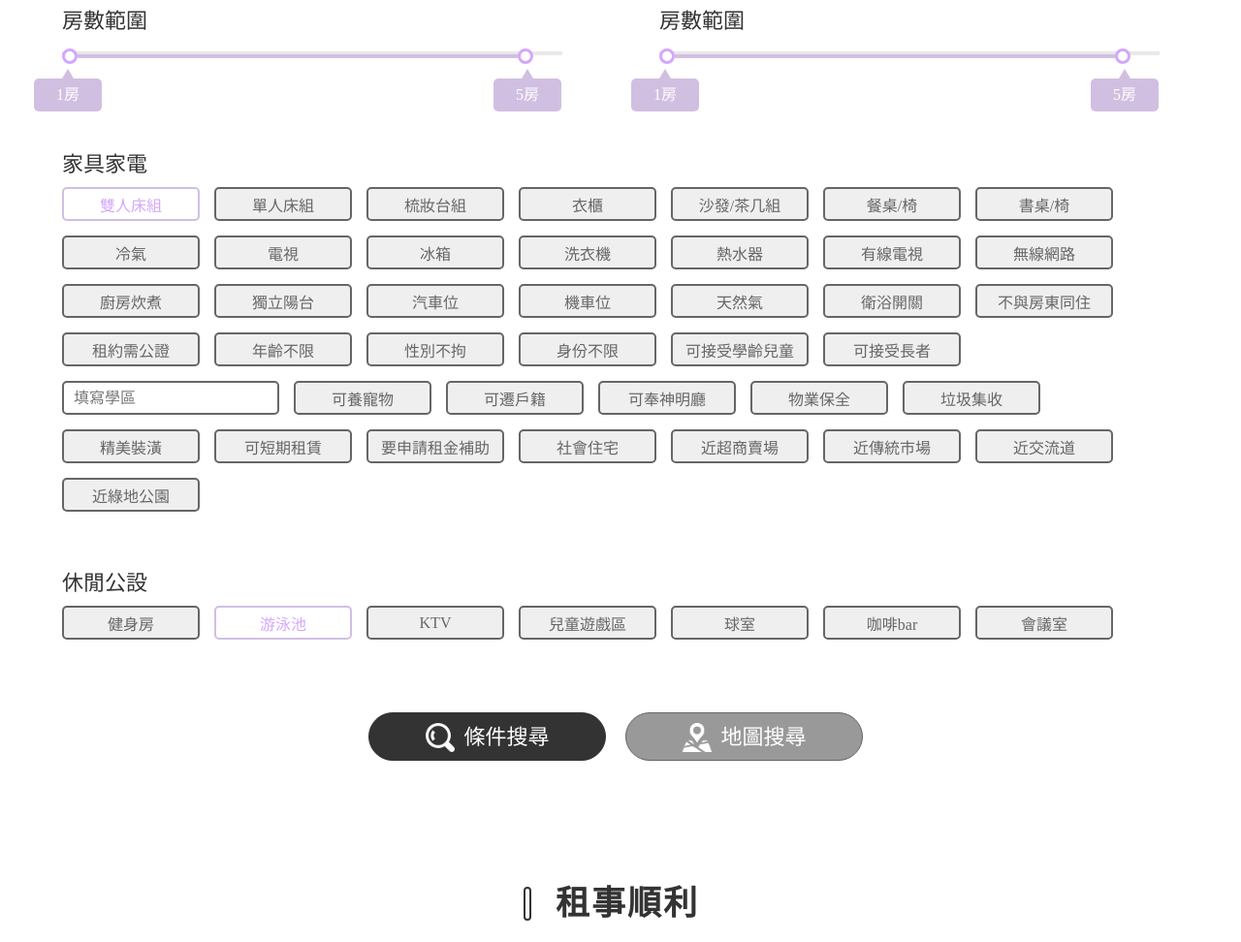
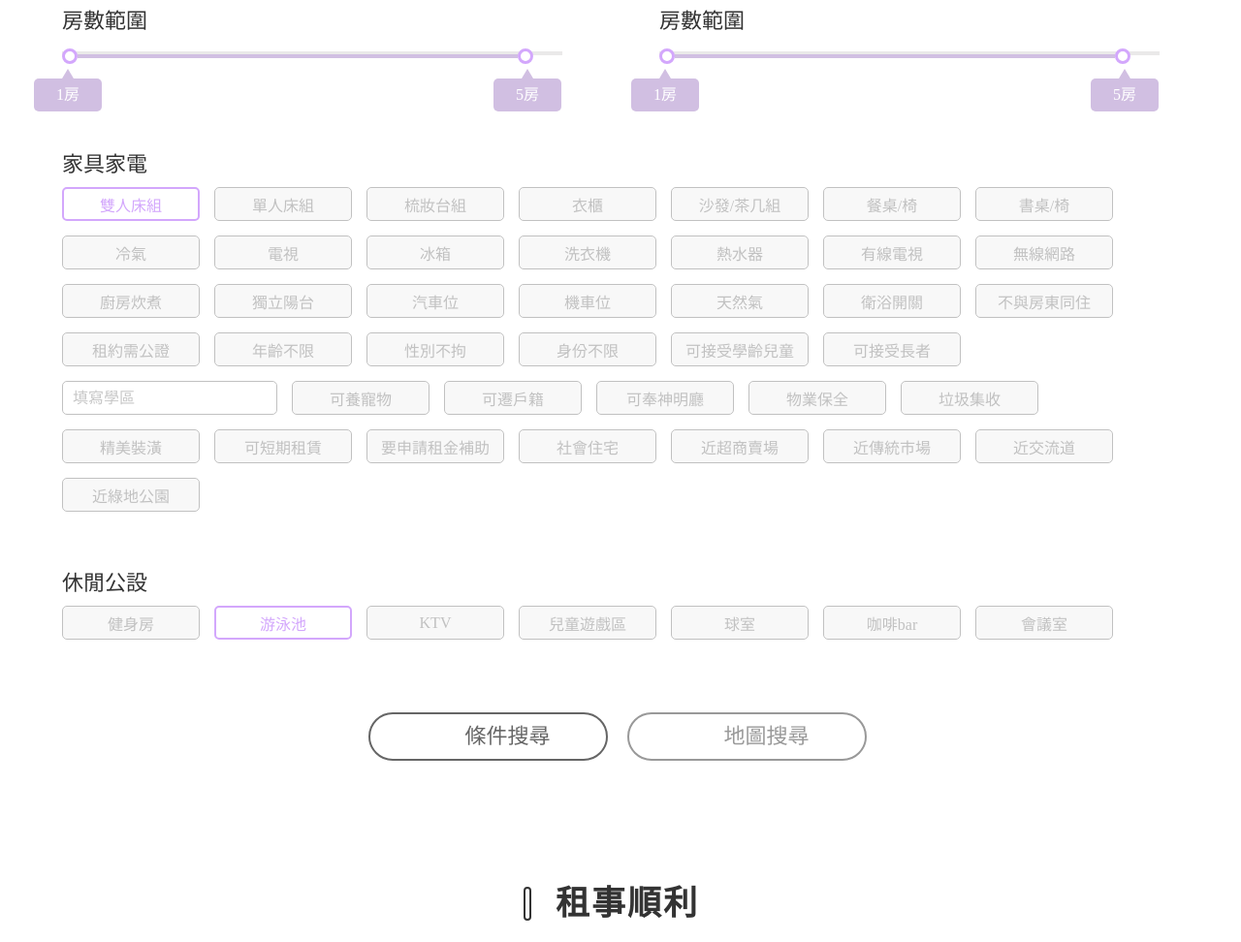
Before and after one commit to lionheartcds/Okrent, a plain HTML site: page index.html in a window 1280 px wide. Shown: the part 2023-2995 px from the top of the page at 97% size. Drawn offline with Linux system fonts and the light colour scheme; grey boxes are pictures that could not be loaded; a web font is replaced by a local one.

Commit message:
Add files via upload

```diff
--- a/css/common.css
+++ b/css/common.css
@@ -110,20 +110,20 @@ button{border:none;}
 .index-filter-condition-main-block{width:100%;height:auto;float: left;margin-bottom:40px;}
 .index-filter-condition-main-block:nth-last-child(1){margin-bottom:0px;}
 .index-filter-condition-title{width:100%;height:auto;float: left;margin-bottom:10px;}
-.index-filter-condition-btn{font-size:16px;width:auto;min-width:142px;height:35px;padding:0 10px;float: left;margin-right:15px;box-sizing:border-box;border-radius:5px;border:2px solid #666;color:#666;transition:all 0.2s;margin-bottom:15px;}
+.index-filter-condition-btn{font-size:16px;width:auto;min-width:142px;height:35px;padding:0 10px;float: left;margin-right:15px;box-sizing:border-box;border-radius:5px;border:1px solid #666;color:#666;transition:all 0.1s;margin-bottom:15px;opacity:0.4;}
 .index-filter-condition-btn:nth-last-child(1){margin-right:0px;}
-.index-filter-condition-btn:hover{border:2px solid #d1bfe2;background:white;color:#d3a7fc;text-align:center;}
-.index-filter-condition-btn.active{border:2px solid #d1bfe2;background:white;color:#d3a7fc;text-align:center;}
+.index-filter-condition-btn:hover{border:2px solid #d3a7fc;background:white;color:#d3a7fc;text-align:center;opacity:1;}
+.index-filter-condition-btn.active{border:2px solid #d3a7fc;background:white;color:#d3a7fc;text-align:center;opacity:1;}
 
 .index-filter-btn-block{width:100%;height:auto;float: left;margin-top:60px;}
 .index-filter-btn-block>div{width:520px;height:50px;display:block;margin:0 auto;}
-.index-filter-btn-block>div a{width:auto;max-width:250px;height:100%;padding:0 57.5px;float:left;background:#333;border:1px solid #333;box-sizing:border-box;color:#fff;text-align:center;border-radius:5px;margin-right:20px;line-height:50px;transition:all 0.2s;border-radius:500px;}
-.index-filter-btn-block>div a>img{width:auto;height:30px;float: left;margin:10px 10px 10px 0;}
-.index-filter-btn-block>div a>span{width:auto;height:auto;float: left;line-height:50px;text-align:center;}
-.index-filter-btn-block>div a:hover{background:black;color:#fff;border:1px solid black;box-sizing:border-box;line-height:50px;}
+.index-filter-btn-block>div a{width:auto;max-width:250px;height:100%;padding:0 57.5px;float:left;border:2px solid #666;box-sizing:border-box;color:#666;text-align:center;border-radius:5px;margin-right:20px;transition:all 0.2s;border-radius:500px;}
+.index-filter-btn-block>div a>img{width:auto;height:30px;float: left;margin:8px 10px 8px 0;}
+.index-filter-btn-block>div a>span{width:auto;height:auto;float: left;line-height:45px;text-align:center;}
+.index-filter-btn-block>div a:hover{border:2px solid #d3a7fc;box-sizing:border-box;line-height:50px;}
 
-.index-filter-btn-block>div a:nth-last-child(1){background:#999;border:1px solid #666;color:white;text-align:center;margin:0;transition:all 0.2s;}
-.index-filter-btn-block>div a:nth-last-child(1):hover{border:1px solid #666;color:white;background:#666;}
+.index-filter-btn-block>div a:nth-last-child(1){border:2px solid #999;color:#999;text-align:center;margin:0;transition:all 0.2s;}
+.index-filter-btn-block>div a:nth-last-child(1):hover{border:2px solid #d1bfe2;}
 
 .index-area-title{width:100%;height:auto;float:left;margin-bottom:25px;letter-spacing:2px;}
 .index-area-title>div{width:200px;height:35px;display:block;margin:0 auto;line-height:35px;}
```
